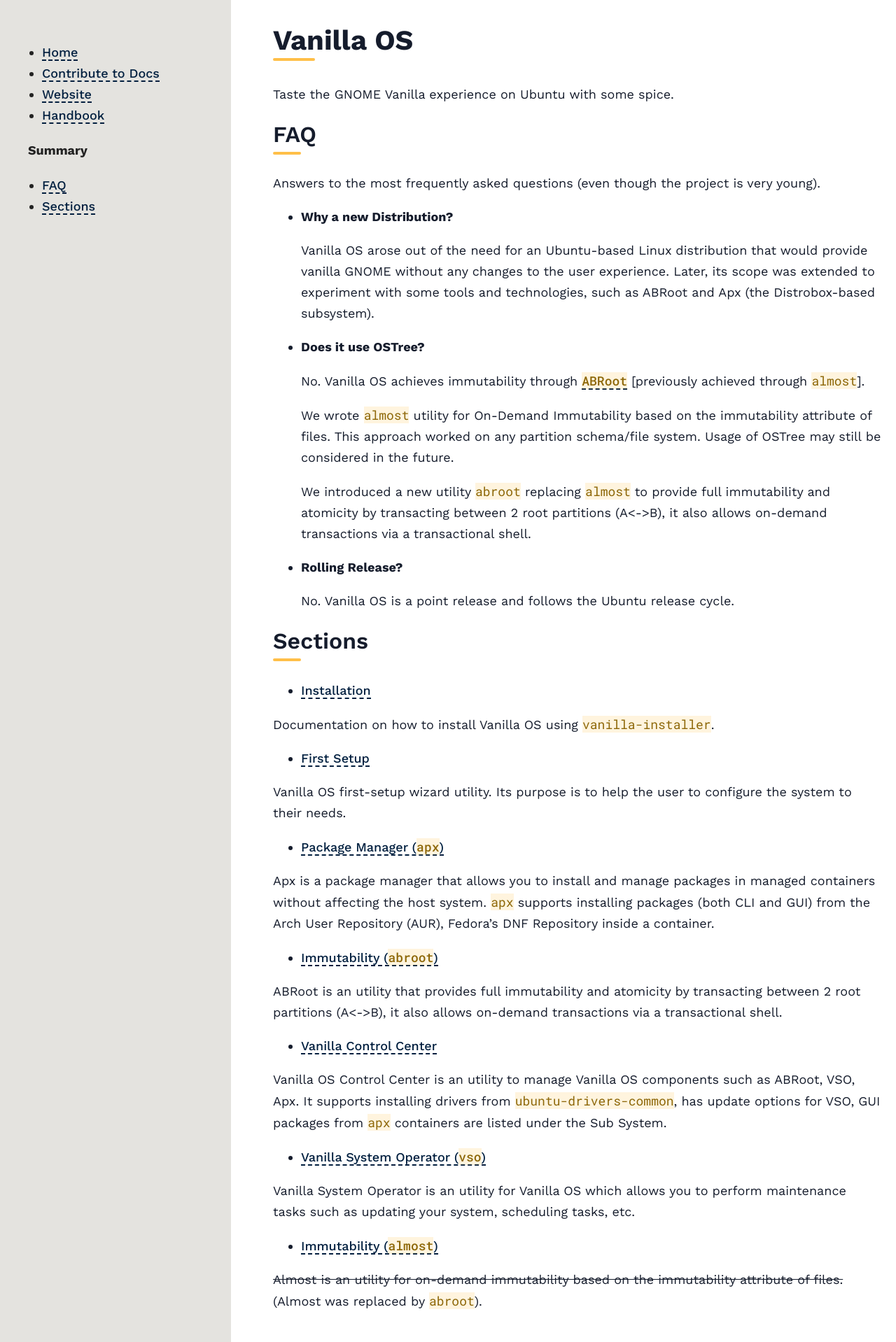
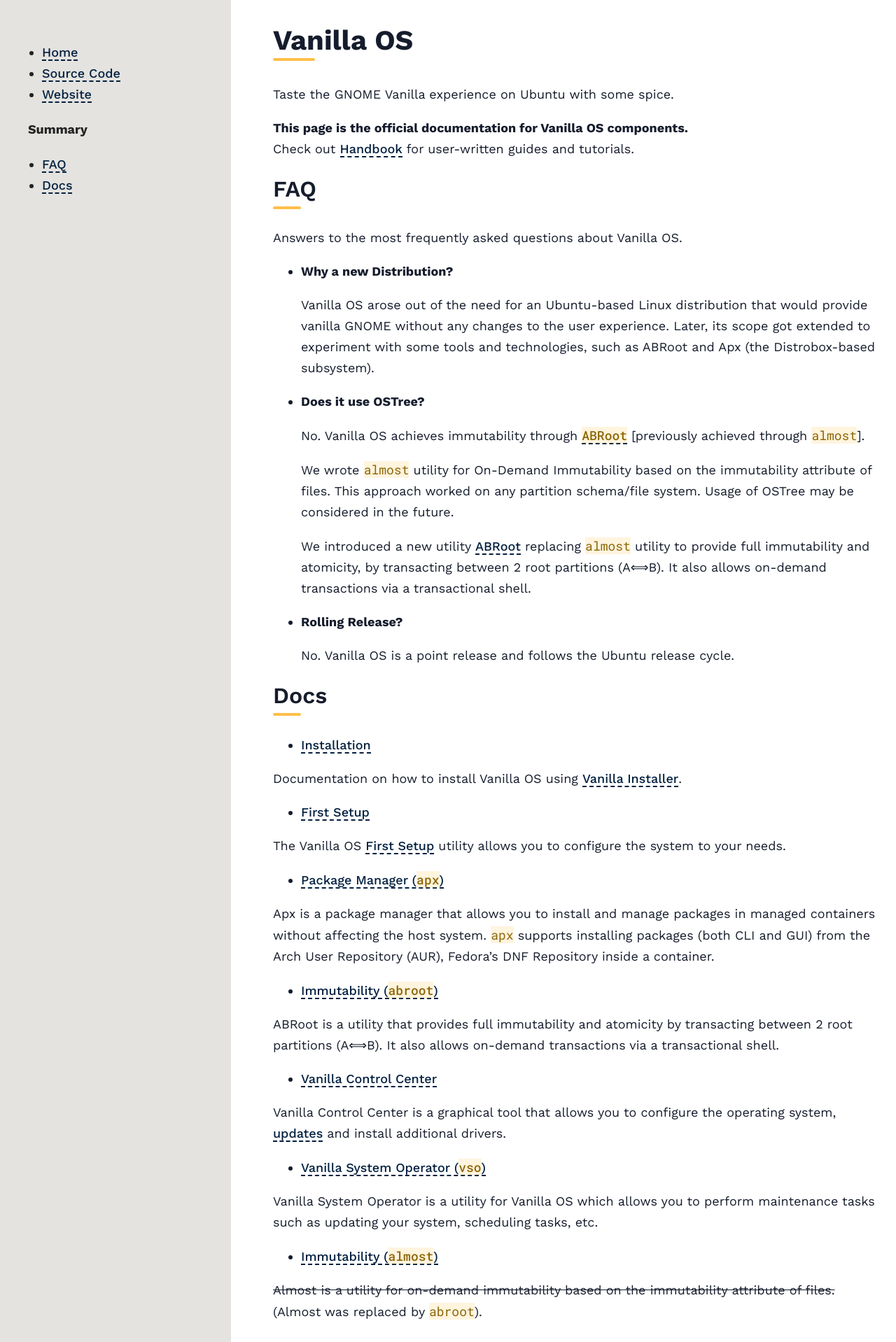
Before and after one commit to Vanilla-OS/documentation, a Jekyll site: the page built from index.md, in a window 1280 px wide. Shown: the whole page at 70% size. Built offline with Jekyll 4.4.1, drawn with Linux system fonts in a browser that asks for light colours.

Commit message:
Update index, refresh links
Removing directories for control center and installer and linking them directly to handbook

Signed-off-by: K.B.Dharun Krishna <kbdharunkrishna@gmail.com>

```diff
--- a/_layouts/default.html
+++ b/_layouts/default.html
@@ -9,13 +9,10 @@
             <a href="/">Home</a>
           </li>
           <li>
-            <a href="https://github.com/Vanilla-OS/documentation">Contribute to Docs</a>
+            <a href="https://github.com/Vanilla-OS/documentation">Source Code</a>
           </li>
           <li>
             <a href="https://vanillaos.org/">Website</a>
-          </li>
-          <li>
-            <a href="https://handbook.vanillaos.org/">Handbook</a>
           </li>
         </ul>
         <div class="summary">
--- a/index.md
+++ b/index.md
@@ -7,15 +7,18 @@ description: Find out how to use Vanilla OS and all its tools and settings.
 
 Taste the GNOME Vanilla experience on Ubuntu with some spice.
 
+**This page is the official documentation for Vanilla OS components.**\
+Check out [Handbook](https://handbook.vanillaos.org) for user-written guides and tutorials.
+
 ## FAQ
 
-Answers to the most frequently asked questions (even though the project is very young).
+Answers to the most frequently asked questions about Vanilla OS.
 
 - **Why a new Distribution?**
 
   Vanilla OS arose out of the need for an Ubuntu-based Linux distribution that
   would provide vanilla GNOME without any changes to the user
-  experience. Later, its scope was extended to experiment with some tools and
+  experience. Later, its scope got extended to experiment with some tools and
   technologies, such as ABRoot and Apx (the
   Distrobox-based subsystem).
 
@@ -25,23 +28,23 @@ Answers to the most frequently asked questions (even though the project is very
 
   We wrote `almost` utility for On-Demand Immutability based on the
   immutability attribute of files. This approach worked on any partition
-  schema/file system. Usage of OSTree may still be considered in the future.
+  schema/file system. Usage of OSTree may be considered in the future.
 
-  We introduced a new utility `abroot` replacing `almost` to provide full immutability and atomicity by transacting between 2 root partitions (A<->B), it also allows on-demand transactions via a transactional shell.
+  We introduced a new utility [ABRoot](https://github.com/Vanilla-OS/ABRoot) replacing `almost` utility to provide full immutability and atomicity, by transacting between 2 root partitions (A⟺B). It also allows on-demand transactions via a transactional shell.
 
 - **Rolling Release?**
 
   No. Vanilla OS is a point release and follows the Ubuntu release cycle.
 
-## Sections
+## Docs
 
-- **[Installation](/docs/installation)**
+- **[Installation](https://handbook.vanillaos.org/2022/11/05/installation.html)**
 
-Documentation on how to install Vanilla OS using `vanilla-installer`.
+Documentation on how to install Vanilla OS using [Vanilla Installer](https://github.com/Vanilla-OS/vanilla-installer).
 
-- **[First Setup](/docs/first-setup)**
+- **[First Setup](https://handbook.vanillaos.org/2022/11/18/first-setup.html)**
 
-Vanilla OS first-setup wizard utility. Its purpose is to help the user to configure the system to their needs.
+The Vanilla OS [First Setup](https://github.com/Vanilla-OS/first-setup) utility allows you to configure the system to your needs.
 
 - **[Package Manager (`apx`)](/docs/apx)**
 
@@ -50,17 +53,17 @@ managed containers without affecting the host system. `apx` supports installing
 
 - **[Immutability (`abroot`)](/docs/ABRoot)**
 
-ABRoot is an utility that provides full immutability and atomicity by transacting between 2 root partitions (A<->B), it also allows on-demand transactions via a transactional shell.
+ABRoot is a utility that provides full immutability and atomicity by transacting between 2 root partitions (A⟺B). It also allows on-demand transactions via a transactional shell.
 
-- **[Vanilla Control Center](/docs/vanilla-control-center)**
+- **[Vanilla Control Center](https://handbook.vanillaos.org/2022/12/10/install-additional-drivers.html)**
 
-Vanilla OS Control Center is an utility to manage Vanilla OS components such as ABRoot, VSO, Apx. It supports installing drivers from `ubuntu-drivers-common`, has update options for VSO, GUI packages from `apx` containers are listed under the Sub System.
+Vanilla Control Center is a graphical tool that allows you to configure the operating system,  [updates](https://handbook.vanillaos.org/2022/12/10/updates.html) and install additional drivers.
 
 - **[Vanilla System Operator (`vso`)](/docs/VSO)**
 
-Vanilla System Operator is an utility for Vanilla OS which allows you to perform maintenance tasks such as updating your system, scheduling tasks, etc.
+Vanilla System Operator is a utility for Vanilla OS which allows you to perform maintenance tasks such as updating your system, scheduling tasks, etc.
 
 - **[Immutability (`almost`)](/docs/almost)**
 
-~~Almost is an utility for on-demand immutability based
+~~Almost is a utility for on-demand immutability based
 on the immutability attribute of files.~~ (Almost was replaced by `abroot`).
```
Also changed, not shown: docs/installation/index.md (deleted, +0 -8 lines), docs/vanilla-control-center/index.md (deleted, +0 -8 lines).
